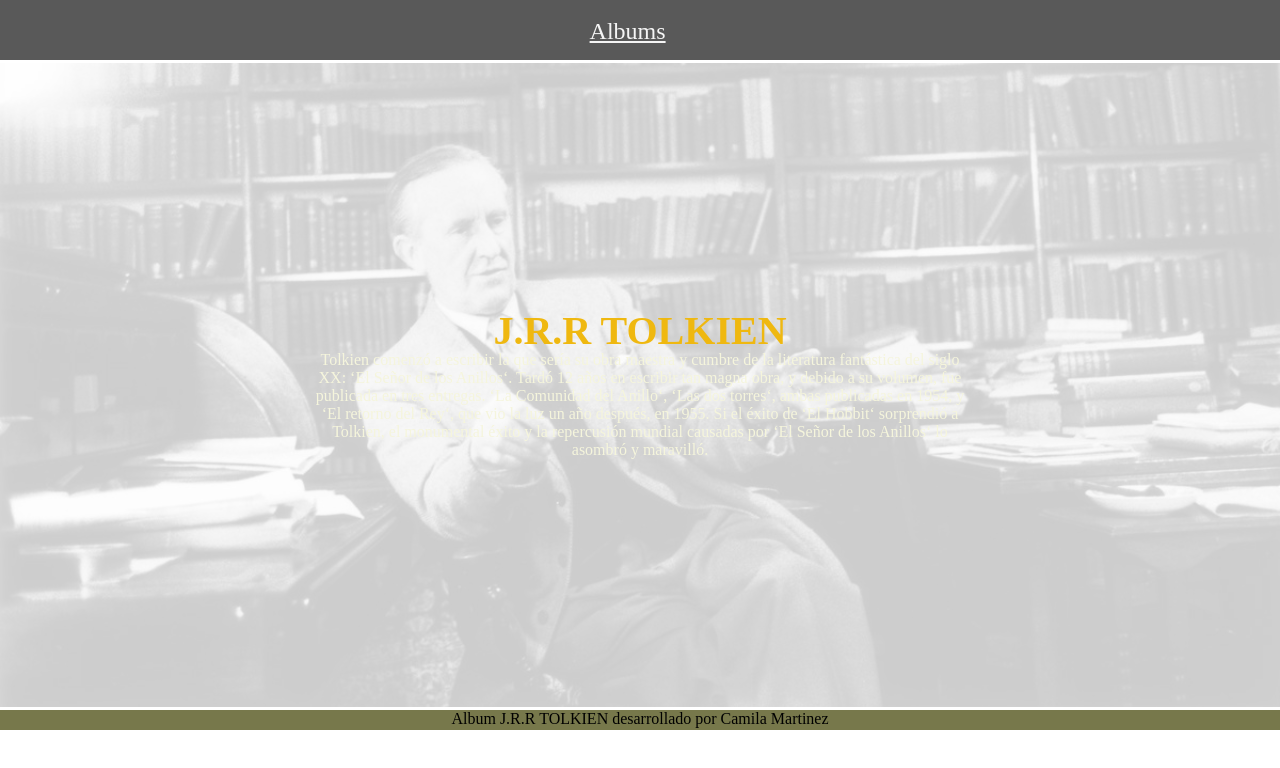
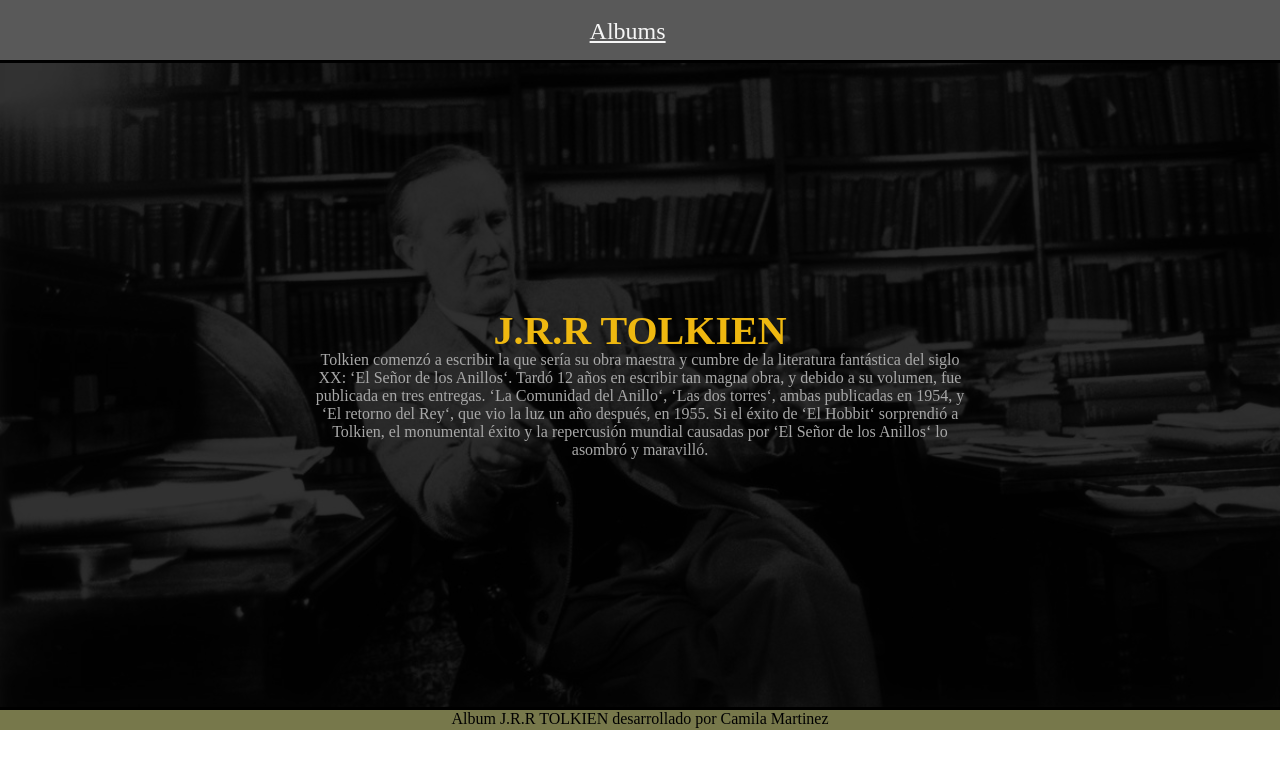
Before and after one commit to ucami98/JRRTolkien, a plain HTML site: page index.html in a window 1280 px wide. Drawn offline with Linux system fonts and the light colour scheme.

Commit message:
update estilo

```diff
--- a/assets/index.css
+++ b/assets/index.css
@@ -11,7 +11,7 @@ header{
 #banner{
   height: 650px;
   position: relative;
-  c;
+  background: #000000;
   display: flex;
   align-items: center;
   justify-content: center;
@@ -32,7 +32,7 @@ header{
   max-width: 650px;
   text-align: center;
   margin: auto;
-  color: beige;
+  color: rgb(168, 168, 168);
 }
 
 #tituloBn{
```
